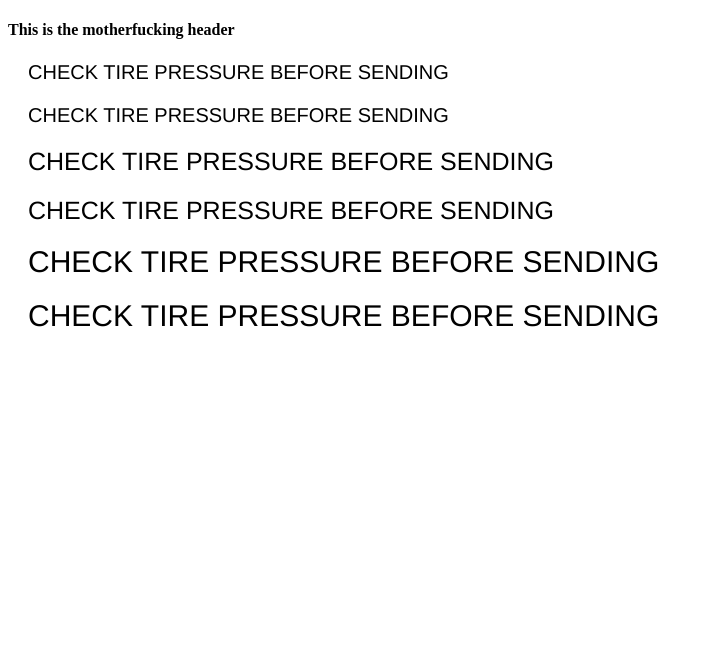
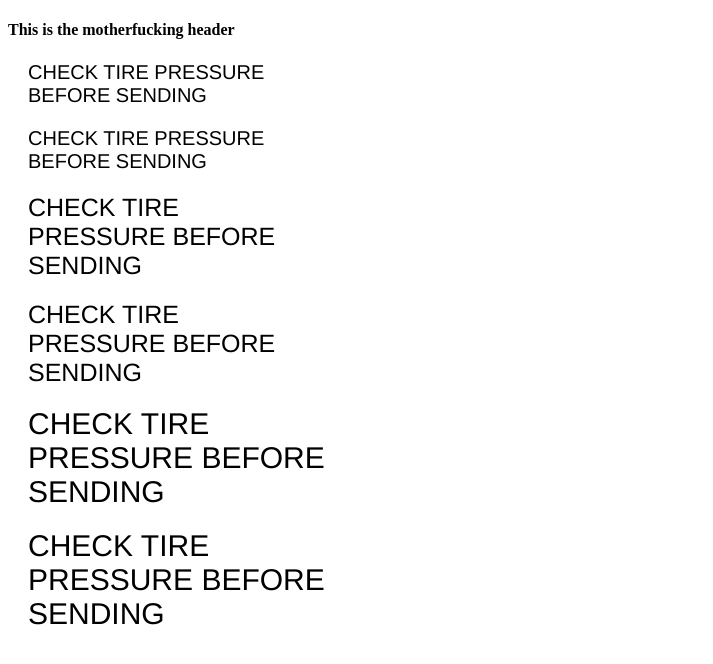
Before and after one commit to Kbouti/testingGround, a plain HTML site: page index.html in a window 1280 px wide. Shown: the whole page, without its empty margins (0-713 px from the left). Drawn offline with Linux system fonts and the light colour scheme.

Commit message:
Limit width

```diff
--- a/style.css
+++ b/style.css
@@ -4,21 +4,29 @@
 
 .tire {
     margin:20px;
-    font-family:'Franklin Gothic Medium', 'Arial Narrow', Arial, sans-serif
+    font-family:'Franklin Gothic Medium', 'Arial Narrow', Arial, sans-serif;
 }
 
 .tire0 {
     font-size: 20px;
+    width: 250px;
+
 }
 
 .tire1 {
     font-size: 25px;
+    width: 250px;
+
 }
 
 .tire2 {
     font-size: 30px;
+    width: 350px;
+
 }
 
 .tire3 {
     font-size: 30px;
+    width: 350px;
+
 }
```
